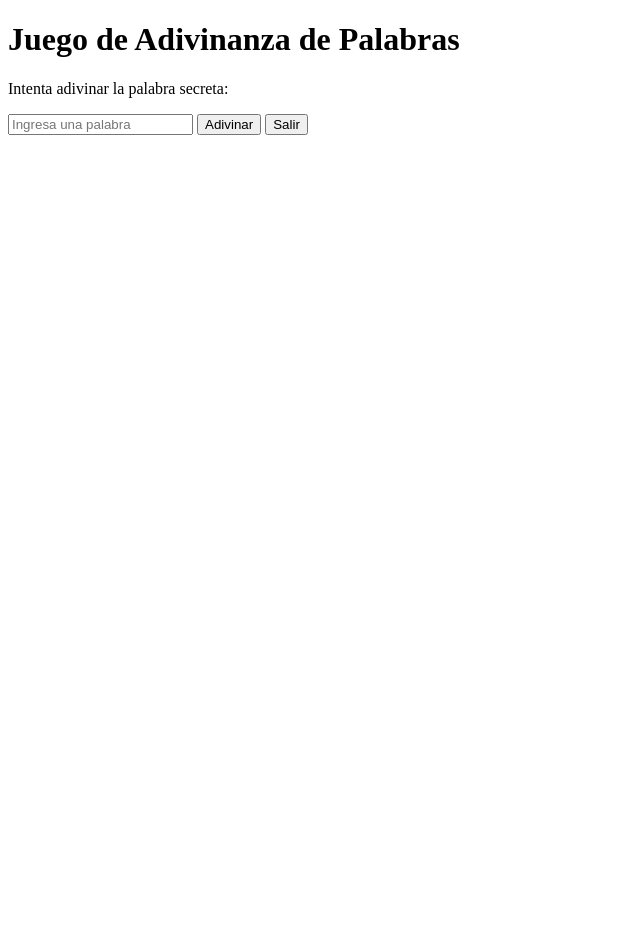
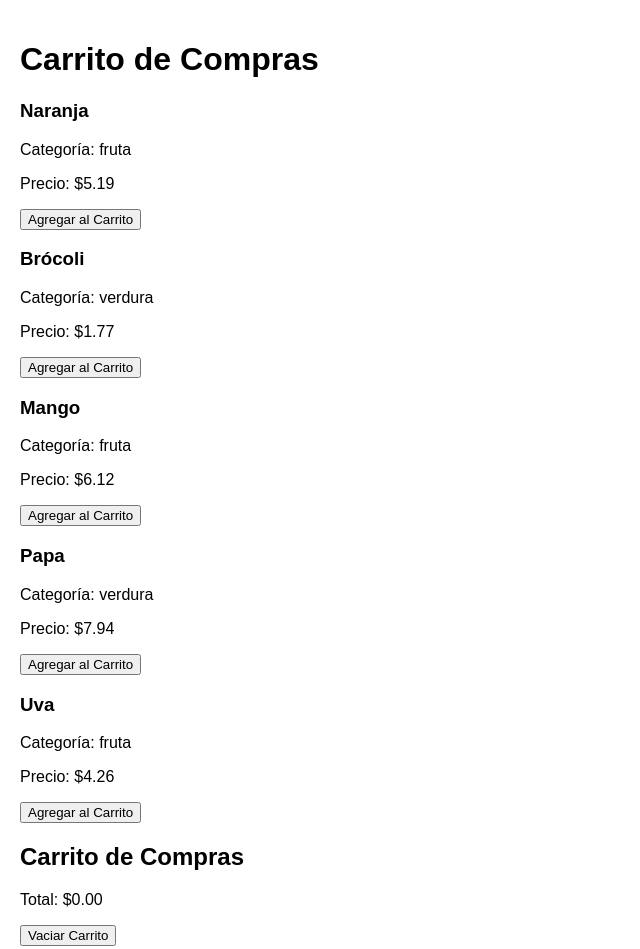
Before and after one commit to GisselleCor/CoderJavascript, a plain HTML site: page index.html in a window 1280 px wide. Shown: the whole page, without its empty margins (0-640 px from the left). Before the commit the page ends 800 px from the top, so only its background shows below. Drawn offline with Linux system fonts and the light colour scheme.

Commit message:
segundaEntregaCoder

```diff
--- a/index.html
+++ b/index.html
@@ -1,17 +1,39 @@
 <!DOCTYPE html>
-<html lang="en">
+<html lang="es">
 <head>
     <meta charset="UTF-8">
     <meta name="viewport" content="width=device-width, initial-scale=1.0">
-    <title> Juego de Adivinanza de Palabras</title>
+    <title>Carrito de Compras</title>
+    <style>
+        /* Estilos opcionales */
+        body {
+            font-family: Arial, sans-serif;
+            margin: 0;
+            padding: 20px;
+        }
+        .producto {
+            margin-bottom: 10px;
+        }
+        button {
+            cursor: pointer;
+        }
+    </style>
+
 </head>
 <body>
-    <h1>Juego de Adivinanza de Palabras</h1>
-    <p>Intenta adivinar la palabra secreta:</p>
-    <input type="text" id="input-palabra" placeholder="Ingresa una palabra">
-    <button onclick="verificarPalabra()">Adivinar</button>
-    <button onclick="terminarJuego()">Salir</button>
-    <p id="mensaje"></p>
-    <script src="./js/script.js"></script>
+    <h1>Carrito de Compras</h1>
+    <div id="productos">
+        <!-- Aquí se agregarán los productos -->
+    </div>
+    <div id="carrito">
+        <h2>Carrito de Compras</h2>
+        <ul id="lista-carrito">
+            <!-- Aquí se mostrarán los productos en el carrito -->
+        </ul>
+        <p>Total: <span id="total-carrito">$0.00</span></p>
+        <button id="vaciar-carrito">Vaciar Carrito</button>
+    </div>
+    <script src="./js/script.js" ></script>
 </body>
+
 </html>
--- a/js/script.js
+++ b/js/script.js
@@ -1,73 +1,110 @@
-/* comentario de
-    dos líneas*/
+// Función para obtener un número aleatorio dentro de un rango dado
+function getRandomIndex(min, max) {
+    return Math.floor(Math.random() * (max - min) + min);
+}
+    // Lista de frutas y verduras
+    var frutas = ['Manzana', 'Banana', 'Naranja', 'Pera', 'Uva', 'Kiwi', 'Papaya', 'Mango'];
+    var verduras = ['Zanahoria', 'Lechuga', 'Papa', 'Tomate', 'Cebolla', 'Espinaca', 'Brócoli', 'Pepino'];
 
-//Este es un comentario de una sola línea
 
-// Declarar una variable
-//let nombre;
+   // Array de carrito de compras
+    var carrito = [];
 
-//Asignar valor a la variable
-//nombre = "Gisselle";
+  // Función para generar un array de productos sin repetir frutas o verduras
+    function generarProductos(numProductos) {
+    var productos = [];
+    var categorias = ['fruta', 'verdura'];
 
-//Declarar y asignar
-//let apellido = "Cordova";
+    for (var i = 0; i < numProductos; i++) {
+      var categoria = categorias[i % 2]; // Alternar entre fruta y verdura
+      var nombre;
+      var precio;
 
-//Reasignando el valor de una variable
-//apellido = "Diaz";
+      // Seleccionar nombre de forma aleatoria de la lista correspondiente
+      if (categoria === 'fruta') {
+        nombre = frutas.splice(getRandomIndex(0, frutas.length), 1)[0];
+      } else {
+        nombre = verduras.splice(getRandomIndex(0, verduras.length), 1)[0];
+      }
 
-//const anioNacimiento = 1991;
+      // Generar un precio aleatorio entre 1 y 10
+      precio = (Math.random() * 10 + 1).toFixed(2);
 
-//string - se utiliza en formato de texto
-//number - el valor es un número, con este formato se pueden hacer operaciones + - /
+      // Crear objeto producto y añadirlo al array
+      var producto = {
+        categoria: categoria,
+        nombre: nombre,
+        precio: parseFloat(precio)
+      };
 
-//let numero1= 5;
-//let numero2=10;
-//let resultado= 10 -5
+      productos.push(producto);
+    }
 
-//console.log(resultado);
-
-//let nombre1 = "Gisselle";
-//let nombre2 = "Coder";
-
-//let nombreCompleto = nombre1 + nombre2;
-//console.log(nombreCompleto);
-
-// Actividad en clase
-
-//Act 1
-// let nombreIngresado = prompt("Ingrese su nombre");
-// alert("Hola, " + nombreIngresado + ". ¡Bienvenido!");
-// console.log("Hola, " + nombreIngresado + ". ¡Bienvenido!");
-
-//ACT 2
-// let numeroInterno = 5;
-// let numeroIngresado = parseInt(promt("Ingrese un número"));
-
-// Palabra secreta para adivinar
-const palabraSecreta = "vital";
-let intentos = 3; // Número máximo de intentos permitidos
-
-// Función para verificar la palabra ingresada por el usuario
-function verificarPalabra() {
-    const inputPalabra = document.getElementById("input-palabra").value.toLowerCase();
-    const mensaje = document.getElementById("mensaje");
-
-    if (intentos > 0) {
-        if (inputPalabra === palabraSecreta) {
-            mensaje.textContent = `¡Felicidades! Adivinaste la palabra secreta "${palabraSecreta}".`;
-        } else {
-            mensaje.textContent = "¡Incorrecto! Intenta de nuevo.";
-            intentos--;
-            if (intentos === 0) {
-                mensaje.textContent = `¡Lo siento! Se acabaron los intentos. La palabra secreta era "${palabraSecreta}".`;
-            }
-        }
-    } else {
-        mensaje.textContent = `¡Lo siento! Se acabaron los intentos. La palabra secreta era "${palabraSecreta}".`;
-    }
+    return productos;
 }
 
-// Función para terminar el juego
-function terminarJuego() {
-    document.getElementById("mensaje").textContent = "¡Hasta luego!";
+  // Función para agregar un producto al carrito de compras
+    function agregarAlCarrito(index) {
+
+    var producto = productos[index];
+    var indice = carrito.findIndex(item => item.nombre === producto.nombre);
+    if (indice !== -1) {
+        carrito[indice].cantidad++;
+    } else {
+        producto.cantidad = 1;
+        carrito.push(producto);
+    }
+    mostrarCarrito()
+    calcularTotal()
 }
+
+
+  // Función para mostrar los productos en el HTML
+    function mostrarProductos() {
+    var productosHTML = '';
+
+    productos.forEach(function(producto, index) {
+        productosHTML += `
+            <div class="producto">
+                <h3>${producto.nombre}</h3>
+                <p>Categoría: ${producto.categoria}</p>
+                <p>Precio: $${producto.precio.toFixed(2)}</p>
+                <button onclick="agregarAlCarrito(${index})">Agregar al Carrito</button>
+            </div>
+        `;
+    });
+
+    document.getElementById('productos').innerHTML = productosHTML;
+}
+
+  // Función para mostrar los productos en el HTML
+    function mostrarCarrito() {
+    var HTML = '';
+
+    carrito.forEach(function(elemento) {
+        HTML += `
+            <li class="elementoCarrito">
+                <h3>${elemento.nombre}</h3>
+                <p>Categoría: ${elemento.categoria}</p>
+                <p>Precio: $${elemento.precio.toFixed(2)}</p>
+                <p>Cantidad: $${elemento.cantidad}</p>
+            </li>
+        `;
+    });
+
+    document.getElementById('lista-carrito').innerHTML = HTML;
+}
+
+// Función para calcular el total de precio del carrito de compras
+function calcularTotal() {
+    var total = 0;
+    carrito.forEach(function (producto) {
+        total += producto.precio * producto.cantidad;
+    });
+    document.getElementById('total-carrito').textContent = "$" + total.toFixed(2);
+}
+
+ // Generar array de productos sin repetir frutas o verduras
+    var productos = generarProductos(5);
+// Llamar a la función mostrarProductos para mostrar los productos al cargar la página
+mostrarProductos();
```
Also changed, not shown: 1 other file.
